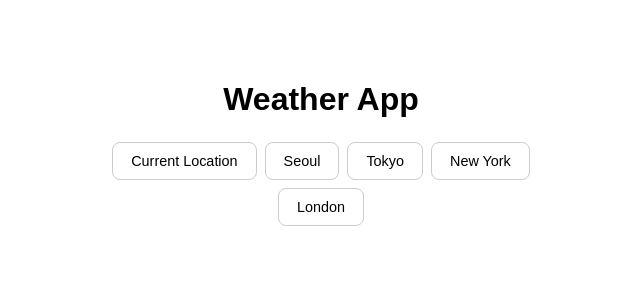
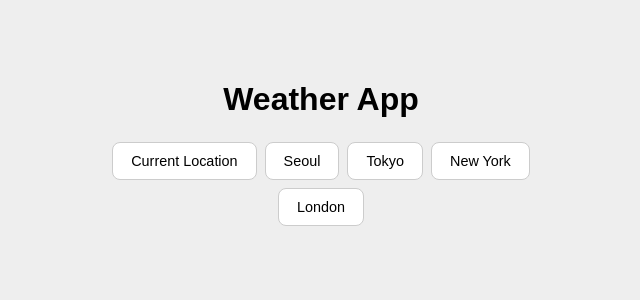
Before and after one commit to skythoth/weather-app, a React (Vite) app: page / in a window 1280 px wide. Shown: the top 300 px of the page, without its empty margins (319-959 px from the left). Built offline with nearby package versions, Linux system fonts and the light colour scheme; no server answers.

Commit message:
배포용 css 수정

```diff
--- a/src/App.jsx
+++ b/src/App.jsx
@@ -8,8 +8,8 @@ import './App.css'
 // 현재위치 버튼을 누르면 다시 현재위치 기반의 날씨가 나온다
 // 데이터를 들고오는 동안 로딩 스피너가 돈다
 
-// api key = b70eade5a7e3677029b379a24924df97
-const API_KEY = 'b70eade5a7e3677029b379a24924df97'
+// api key = d2472977222e45c1eab40e21d94933c9
+const API_KEY = 'd2472977222e45c1eab40e21d94933c9'
 const cities = ['Seoul', 'Tokyo', 'New York', 'London']
 
 function App() {
--- a/src/index.css
+++ b/src/index.css
@@ -0,0 +1,3 @@
+html {
+  background: #eee
+}
```
